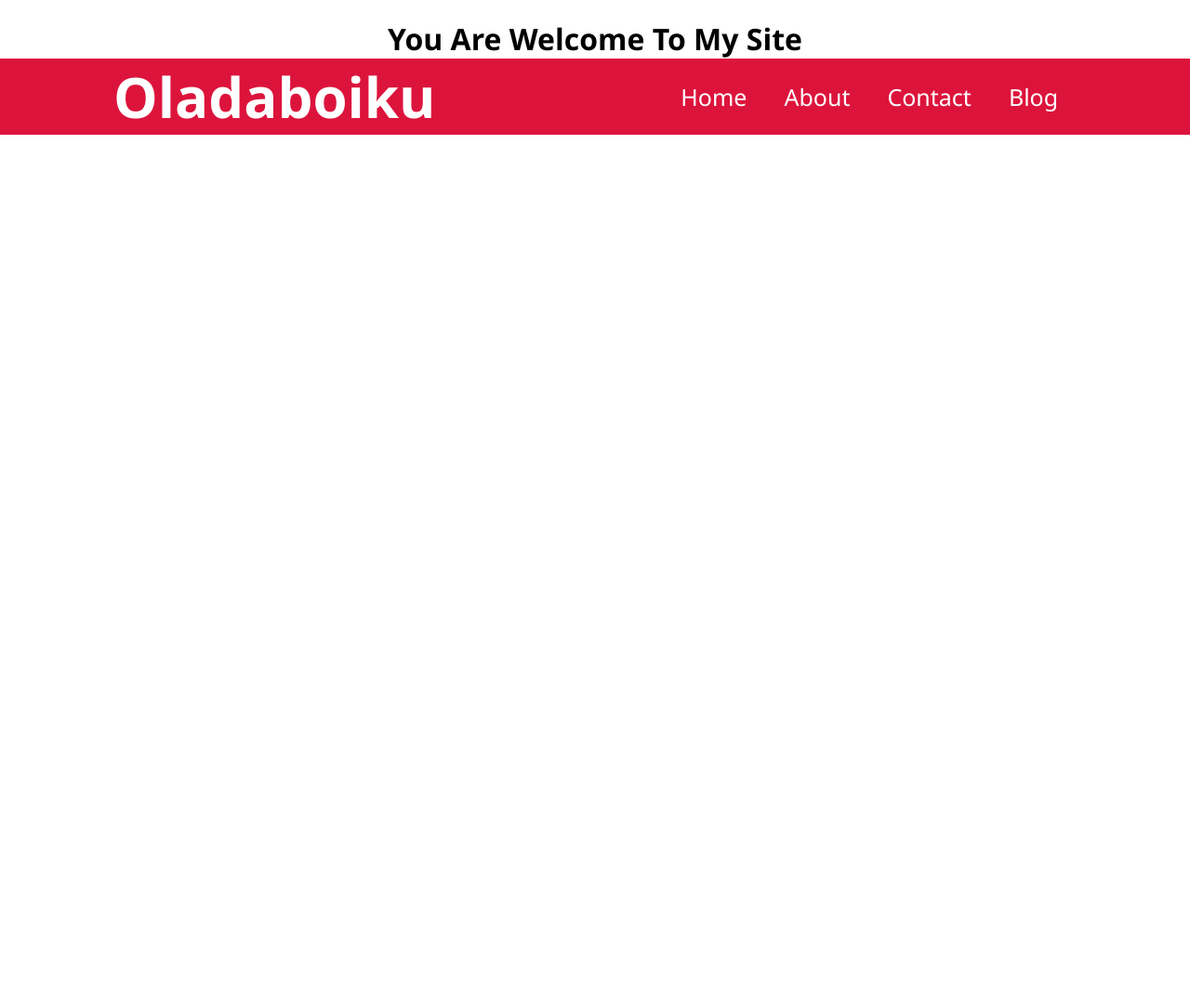
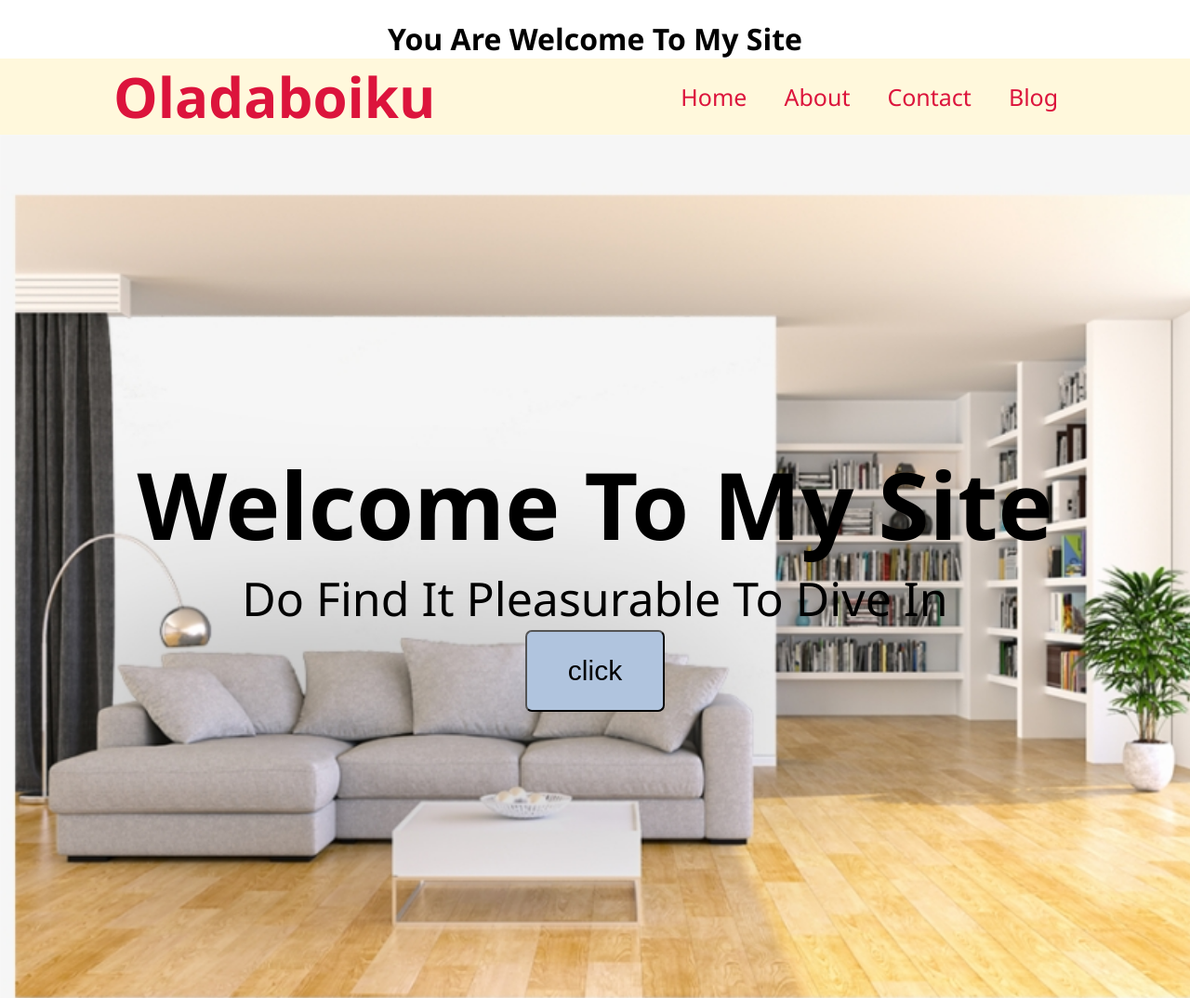
Before and after one commit to oladaboiku/myNewSite, a plain HTML site: page index.html in a window 1280 px wide. Shown: the top 1074 px of the page at 93% size. Before the commit the page ends 800 px from the top, so only its background shows below. Drawn offline with Linux system fonts and the light colour scheme.

Commit message:
added banner and styled

```diff
--- a/index.html
+++ b/index.html
@@ -1,5 +1,6 @@
 <!DOCTYPE html>
 <html lang="en">
+
 <head>
     <meta charset="UTF-8">
     <meta http-equiv="X-UA-Compatible" content="IE=edge">
@@ -7,6 +8,7 @@
     <link rel="stylesheet" href="main.css">
     <title>MySite</title>
 </head>
+
 <body>
     <div class="container">
         <h1>you are welcome to my site</h1>
@@ -24,7 +26,13 @@
                 </ul>
             </div>
         </div>
+        <div class="banner">
+            <div class="bannerText">
+                <h1>welcome to my site</h1>
+                <p>do find it pleasurable to dive in</p>
+                <input type="button" value="click">
+            </div>
+        </div>
+</body>
 
-    </div>
-</body>
 </html>
--- a/main.css
+++ b/main.css
@@ -13,11 +13,11 @@ li{
     list-style: none;
 }
 .navbar{
-    background-color: crimson;
+    background-color: cornsilk;
     display: flex;
     align-items: center;
     justify-content: space-around;
-    color: #fff;
+    color: crimson;
 }
 .logo{
     font-size: 30px;
@@ -34,3 +34,27 @@ li{
     color:chartreuse;
 
 }
+.banner{
+    display: flex;
+    align-items: center;
+    justify-content: center;
+    background: url("./img/762-7627685_spotlight-living-room-stock.png");
+    background-repeat: no-repeat;
+    background-size: cover;
+    width: 100%;
+    min-height: 700px;
+    height: 950px;
+}
+
+.bannerText{
+    font-size: 50px;
+    margin: 60px auto;
+}
+input[type=button]{
+    padding: 25px;
+    background-color: lightsteelblue;
+    border-radius: 7px;
+    width: 150px;
+    font-size: 30px;
+
+}
```
Also changed, not shown: img/762-7627685_spotlight-living-room-stock.png (added).
